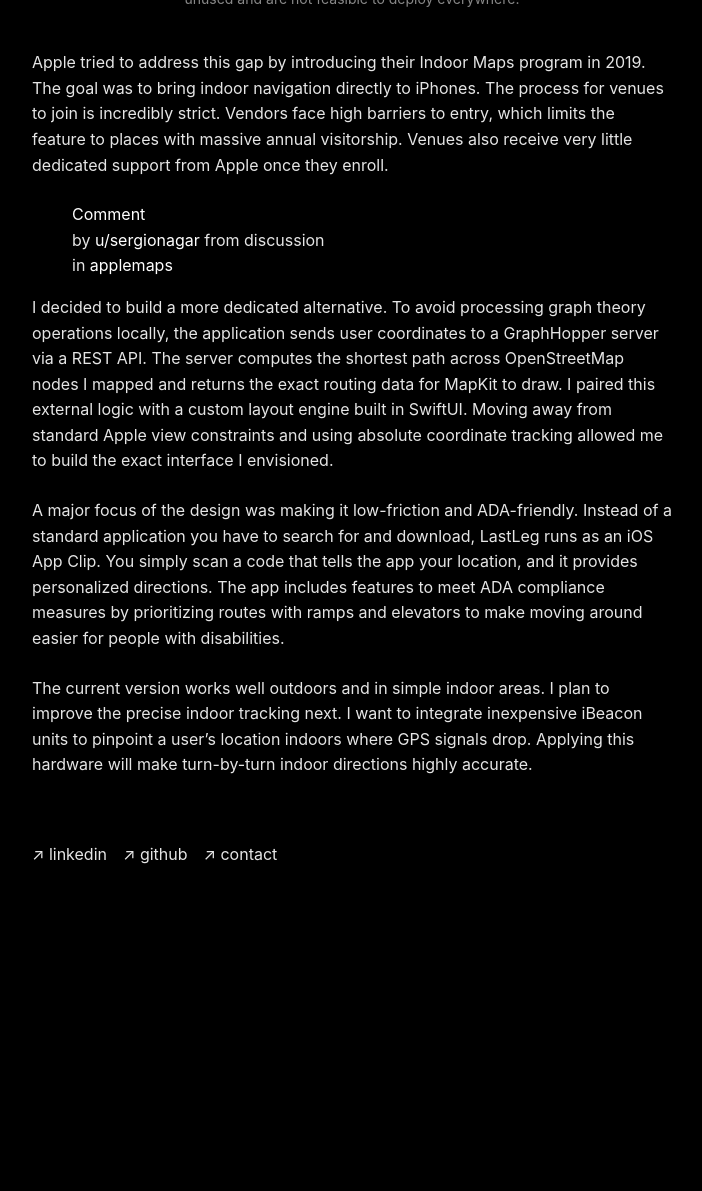
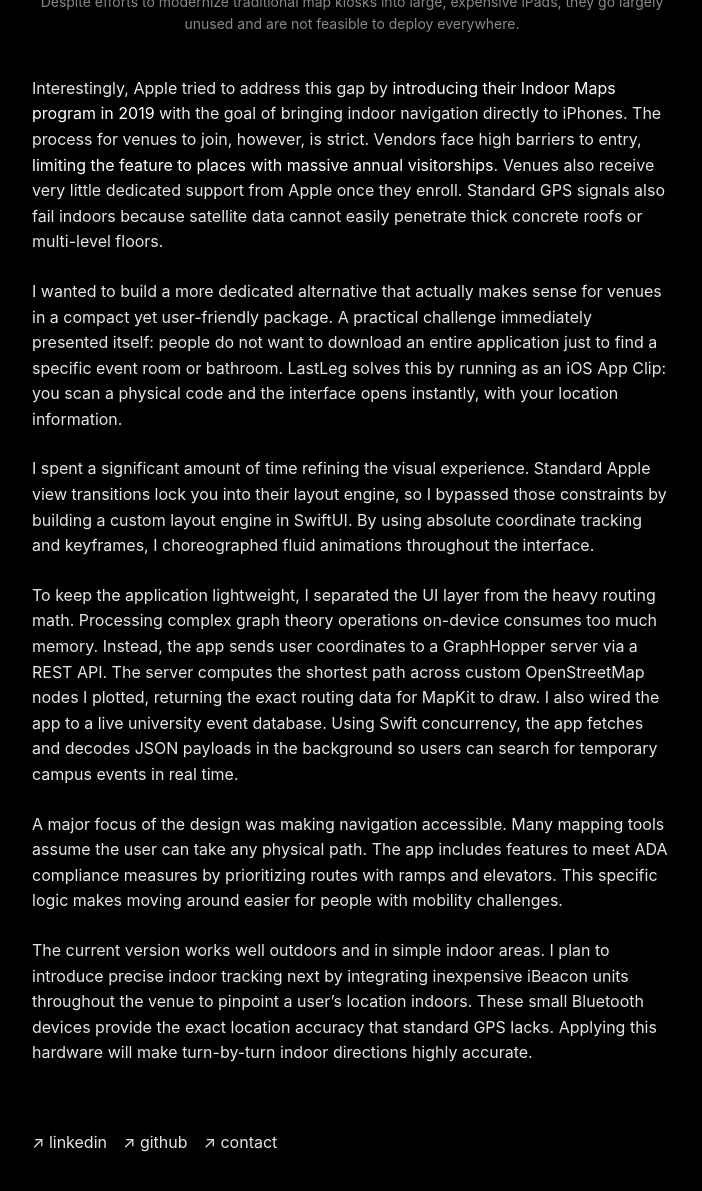
Before and after one commit to souttoa/souttoa.github.io, a Jekyll site: the page built from _posts/2026-03-05-last-leg.md, in a window 1280 px wide and 1400 px high, scrolled down 603 px, cut to the strip 208-1399 px from the top of the window. Shown: the whole strip, without its empty margins (288-990 px from the left). Built offline with Jekyll 4.4.1, drawn with Linux system fonts in a browser that asks for light colours; comment, search, counter and statistics services are not loaded; before the commit the page ends 1743 px from its top, so only the background shows below that; some of the changed text lies outside the part shown.

Commit message:
Revise LastLeg post for clarity and accessibility
Refined the narrative for clarity and enhanced user experience. Improved accessibility features and outlined future plans for indoor tracking integration.

```diff
--- a/_posts/2026-03-05-last-leg.md
+++ b/_posts/2026-03-05-last-leg.md
@@ -3,7 +3,7 @@
 title: "LastLeg: Replacing Physical Maps with Low-Friction Directions"
 ---
 
-For the past year, I spent a lot of time thinking about how we navigate unfamiliar large public spaces like shopping centers, concert venues, and university campuses. Physical map kiosks sit scattered around these locations, but people rely heavily on their phones for directions. Standing in front of a giant directory trying to sort through shops and trace a path feels outdated and frustrating.
+For the past year, I have been thinking about how we navigate unfamiliar large public spaces like shopping centers, concert venues, and university campuses. Physical map kiosks sit scattered around locations like these, but people today rely heavily on their phones for directions. Standing in front of a giant directory trying to sort through shops and trace a path feels outdated. Translating a flat static map into your physical surroundings is a process that our devices can easily simplify.
 
 <figure class="image-gallery">
     <div class="gallery-row">
@@ -14,17 +14,14 @@
     <figcaption>Despite efforts to modernize traditional map kiosks into large, expensive iPads, they go largely unused and are not feasible to deploy everywhere.</figcaption>
 </figure>
 
-Apple tried to address this gap by introducing their Indoor Maps program in 2019. The goal was to bring indoor navigation directly to iPhones. The process for venues to join is incredibly strict. Vendors face high barriers to entry, which limits the feature to places with massive annual visitorship. Venues also receive very little dedicated support from Apple once they enroll.
+Interestingly, Apple tried to address this gap by [introducing their Indoor Maps program in 2019](https://developer.apple.com/videos/play/wwdc2019/245/) with the goal of bringing indoor navigation directly to iPhones. The process for venues to join, however, is strict. Vendors face high barriers to entry, [limiting the feature to places with massive annual visitorships](https://www.reddit.com/r/applemaps/comments/mzqdba/comment/gw4h4h9/?utm_source=share&utm_medium=web3x&utm_name=web3xcss&utm_term=1&utm_content=share_button). Venues also receive very little dedicated support from Apple once they enroll. Standard GPS signals also fail indoors because satellite data cannot easily penetrate thick concrete roofs or multi-level floors.
 
-<blockquote class="reddit-embed-bq" data-embed-style="subreddit-first" data-embed-theme="dark" data-embed-height="188">
-<a href="https://www.reddit.com/r/applemaps/comments/mzqdba/comment/gw4h4h9/">Comment</a><br> by
-<a href="https://www.reddit.com/user/sergionagar/">u/sergionagar</a> from discussion
-<a href="https://www.reddit.com/r/applemaps/comments/mzqdba/any_way_to_add_indoor_maps_to_malls/"></a><br> in
-<a href="https://www.reddit.com/r/applemaps/">applemaps</a>
-</blockquote><script async="" src="https://embed.reddit.com/widgets.js" charset="UTF-8"></script>
+I wanted to build a more dedicated alternative that actually makes sense for venues in a compact yet user-friendly package. A practical challenge immediately presented itself: people do not want to download an entire application just to find a specific event room or bathroom. LastLeg solves this by running as an iOS App Clip: you scan a physical code and the interface opens instantly, with your location information.
 
-I decided to build a more dedicated alternative. To avoid processing graph theory operations locally, the application sends user coordinates to a GraphHopper server via a REST API. The server computes the shortest path across OpenStreetMap nodes I mapped and returns the exact routing data for MapKit to draw. I paired this external logic with a custom layout engine built in SwiftUI. Moving away from standard Apple view constraints and using absolute coordinate tracking allowed me to build the exact interface I envisioned.
+I spent a significant amount of time refining the visual experience. Standard Apple view transitions lock you into their layout engine, so I bypassed those constraints by building a custom layout engine in SwiftUI. By using absolute coordinate tracking and keyframes, I choreographed fluid animations throughout the interface.
 
-A major focus of the design was making it low-friction and ADA-friendly. Instead of a standard application you have to search for and download, LastLeg runs as an iOS App Clip. You simply scan a code that tells the app your location, and it provides personalized directions. The app includes features to meet ADA compliance measures by prioritizing routes with ramps and elevators to make moving around easier for people with disabilities.
+To keep the application lightweight, I separated the UI layer from the heavy routing math. Processing complex graph theory operations on-device consumes too much memory. Instead, the app sends user coordinates to a GraphHopper server via a REST API. The server computes the shortest path across custom OpenStreetMap nodes I plotted, returning the exact routing data for MapKit to draw. I also wired the app to a live university event database. Using Swift concurrency, the app fetches and decodes JSON payloads in the background so users can search for temporary campus events in real time.
 
-The current version works well outdoors and in simple indoor areas. I plan to improve the precise indoor tracking next. I want to integrate inexpensive iBeacon units to pinpoint a user's location indoors where GPS signals drop. Applying this hardware will make turn-by-turn indoor directions highly accurate.
+A major focus of the design was making navigation accessible. Many mapping tools assume the user can take any physical path. The app includes features to meet ADA compliance measures by prioritizing routes with ramps and elevators. This specific logic makes moving around easier for people with mobility challenges.
+
+The current version works well outdoors and in simple indoor areas. I plan to introduce precise indoor tracking next by integrating inexpensive iBeacon units throughout the venue to pinpoint a user's location indoors. These small Bluetooth devices provide the exact location accuracy that standard GPS lacks. Applying this hardware will make turn-by-turn indoor directions highly accurate.
```
